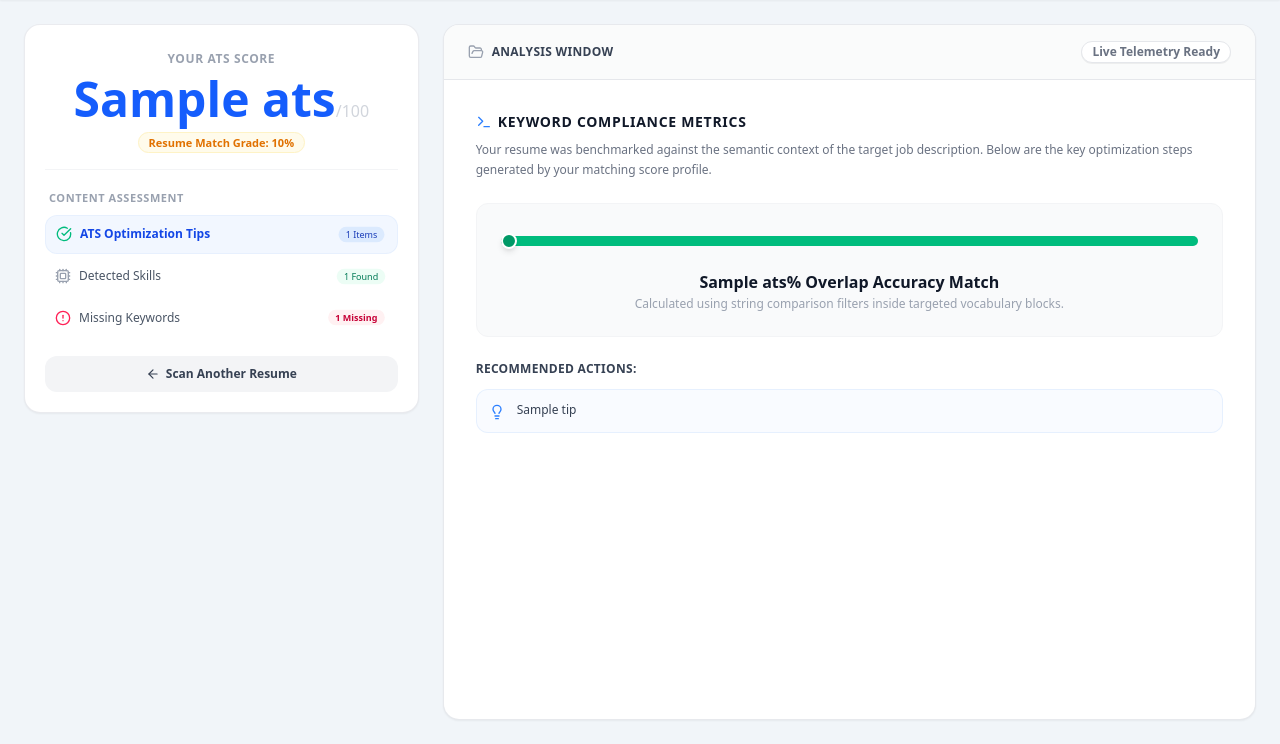
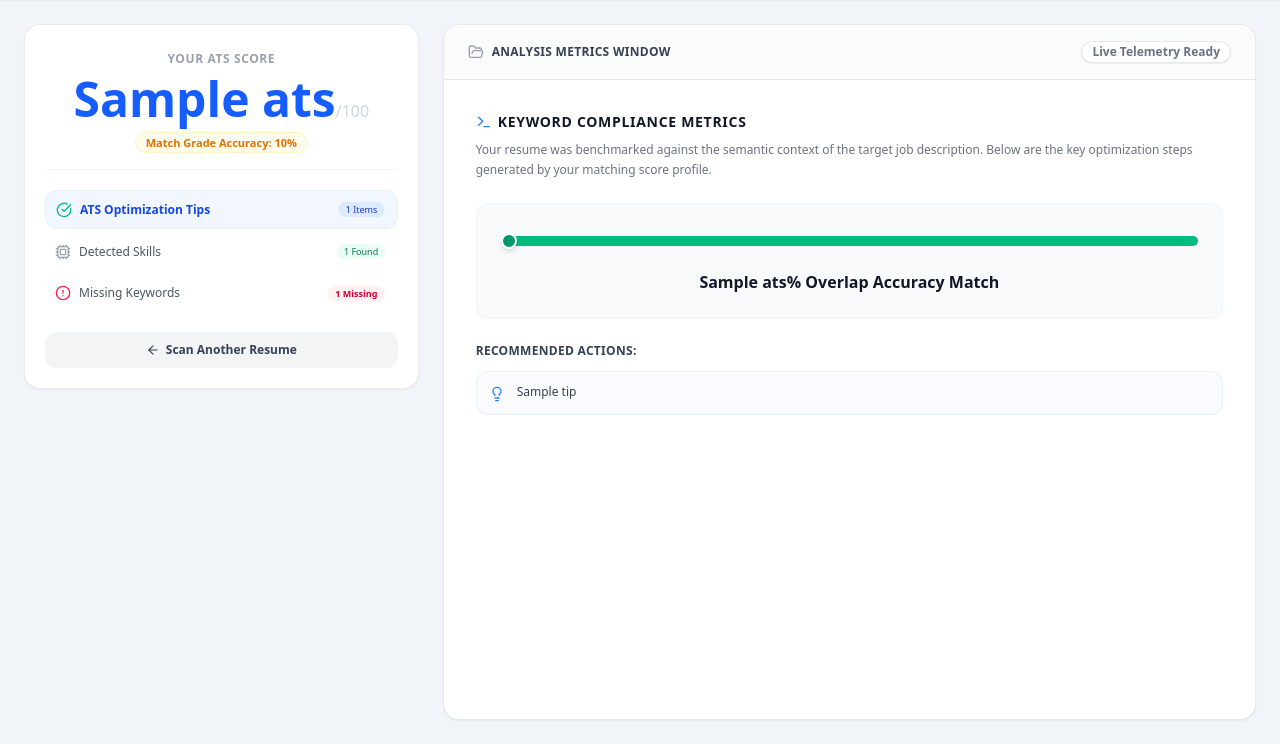
Before and after one commit to sakshi778718/AI--Resume-Analyzer, a Flask app: template templates/index.html in a window 1280 px wide. Shown: the part 56-800 px from the top of the page. Run offline with Flask 3, Linux system fonts and the light colour scheme; the template is opened without the code that fills it: most values are stand-ins (such as "Sample title", 1, 10 or a date in 2020).

Commit message:
Update form layout and improve text clarity

```diff
--- a/templates/index.html
+++ b/templates/index.html
@@ -38,7 +38,8 @@
                     <p class="text-xs text-gray-400 mt-1">Upload your file to test compliance matrix benchmarks against active systems.</p>
                 </div>
 
-                <form action="/" method="POST" enctype="multipart/form-data" class="flex flex-col gap-4">
+                <form action="/" method="POST" enctype="multipart/form-data" class="flex flex-col gap-5">
+
                     <div class="border-2 border-dashed border-gray-200 hover:border-blue-500 transition-colors rounded-xl p-8 bg-gray-50/50 relative group cursor-pointer">
                         <input type="file" name="resume" id="resume" accept=".pdf" class="absolute inset-0 w-full h-full opacity-0 cursor-pointer" required>
                         <div class="flex flex-col items-center gap-2">
@@ -73,16 +74,11 @@
                         {{ ats }}<span class="text-base text-gray-300 font-normal">/100</span>
                     </div>
                     <span class="text-[11px] font-semibold text-amber-600 bg-amber-50 px-2.5 py-0.5 rounded-full border border-amber-100">
-                        Resume Match Grade: {{ score }}%
+                        Match Grade Accuracy: {{ score }}%
                     </span>
                 </div>
 
-                <div class="flex flex-col gap-4">
                 <div class="flex flex-col gap-1">
-                        <div class="flex items-center justify-between text-[11px] font-bold text-gray-400 tracking-wider uppercase mb-1 px-1">
-                            <span>Content Assessment</span>
-                        </div>
-
                     <button onclick="switchTab('ats-parse')" id="btn-ats-parse" class="tab-btn w-full flex items-center justify-between p-2.5 rounded-xl transition text-xs text-left bg-blue-50/80 text-blue-700 font-semibold border border-blue-100/50">
                         <div class="flex items-center gap-2">
                             <i data-lucide="check-circle" class="w-4 h-4 text-emerald-500 shrink-0"></i>
@@ -107,7 +103,6 @@
                         <span class="text-[10px] bg-rose-50 text-rose-700 font-bold px-2 py-0.5 rounded-full scale-90">{{ missing|length }} Missing</span>
                     </button>
                 </div>
-                </div>
 
                 <a href="/" class="w-full bg-gray-100 hover:bg-gray-200 text-gray-700 text-center font-semibold py-2.5 px-4 rounded-xl text-xs transition flex items-center justify-center gap-1.5">
                     <i data-lucide="arrow-left" class="w-3.5 h-3.5"></i> Scan Another Resume
@@ -116,11 +111,10 @@
         </section>
 
         <section class="lg:col-span-8 bg-white border border-gray-200/90 rounded-2xl shadow-xs flex flex-col overflow-hidden min-h-[500px]">
-
             <div class="bg-gray-50/80 border-b border-gray-200 px-6 py-4 flex items-center justify-between">
                 <div class="flex items-center gap-2">
                     <i data-lucide="folder-open" class="text-gray-400 w-4 h-4"></i>
-                    <h3 class="text-xs font-bold text-gray-700 tracking-wide uppercase">Analysis Window</h3>
+                    <h3 class="text-xs font-bold text-gray-700 tracking-wide uppercase">Analysis Metrics Window</h3>
                 </div>
                 <div id="issues-badge" class="text-xs font-semibold text-gray-500 bg-white border border-gray-200 px-2.5 py-0.5 rounded-full shadow-2xs">
                     Live Telemetry Ready
@@ -144,7 +138,6 @@
                     </div>
                     <div class="text-center mt-2">
                         <h4 class="text-base font-bold text-gray-900">{{ ats }}% Overlap Accuracy Match</h4>
-                        <p class="text-xs text-gray-400 mt-0.5">Calculated using string comparison filters inside targeted vocabulary blocks.</p>
                     </div>
                 </div>
 
@@ -164,18 +157,14 @@
                     <h2 class="text-sm font-bold text-gray-900 uppercase tracking-wider flex items-center gap-1.5">
                         <i data-lucide="cpu" class="w-4 h-4 text-emerald-500"></i> Identified Skills Profile
                     </h2>
-                    <p class="text-xs text-gray-500 mt-2 leading-relaxed">
-                        These valid technical framework and industry vocabulary tags were successfully compiled out of your file text:
-                    </p>
                 </div>
-
                 <div class="flex flex-wrap gap-2">
                     {% for skill in skills %}
-                    <span class="text-xs font-semibold bg-emerald-50 text-emerald-700 border border-emerald-100 px-3 py-1 rounded-xl shadow-2xs inline-flex items-center gap-1.5 uppercase tracking-wide">
-                        <span class="w-1.5 h-1.5 rounded-full bg-emerald-500"></span> {{ skill }}
+                    <span class="text-xs font-semibold bg-emerald-50 text-emerald-700 border border-emerald-100 px-3 py-1 rounded-xl uppercase tracking-wide inline-flex items-center gap-1">
+                        <span class="w-1 h-1 rounded-full bg-emerald-500"></span> {{ skill }}
                     </span>
                     {% else %}
-                    <p class="text-xs text-gray-400 py-4">No keywords found matching the inner database parameters.</p>
+                    <p class="text-xs text-gray-400 py-4">No database skills isolated from document body.</p>
                     {% endfor %}
                 </div>
             </div>
@@ -185,11 +174,7 @@
                     <h2 class="text-sm font-bold text-gray-900 uppercase tracking-wider flex items-center gap-1.5">
                         <i data-lucide="alert-triangle" class="w-4 h-4 text-rose-500"></i> Missing Keyword Gaps
                     </h2>
-                    <p class="text-xs text-gray-500 mt-2 leading-relaxed">
-                        These explicit core requirements are mentioned inside your job description parameters but were not detected inside your profile copy:
-                    </p>
                 </div>
-
                 <div class="flex flex-col gap-2">
                     {% for item in missing %}
                     <div class="flex items-center justify-between p-3.5 bg-rose-50/60 border border-rose-100 rounded-xl text-xs">
@@ -203,7 +188,6 @@
                     {% endfor %}
                 </div>
             </div>
-
         </section>
         {% endif %}
     </main>
```
Lines whose indentation alone changed are shown as unchanged.
